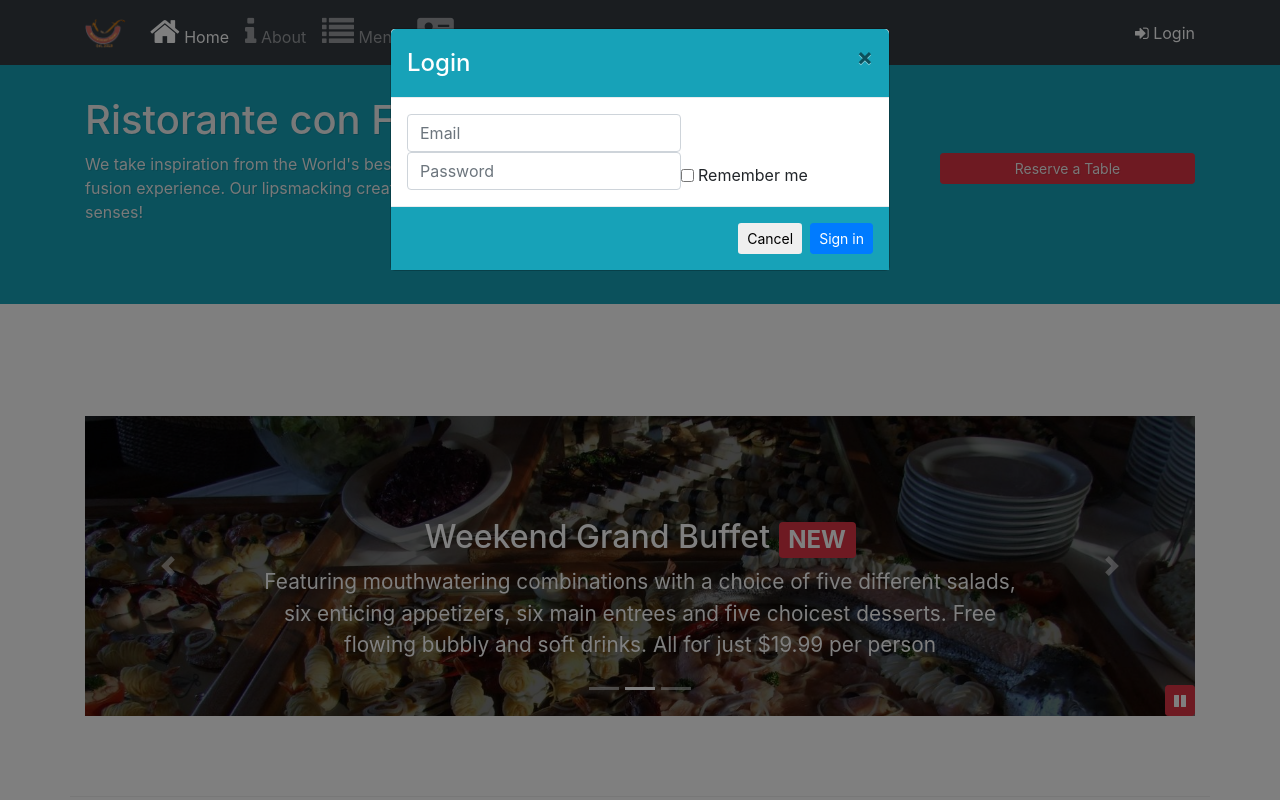
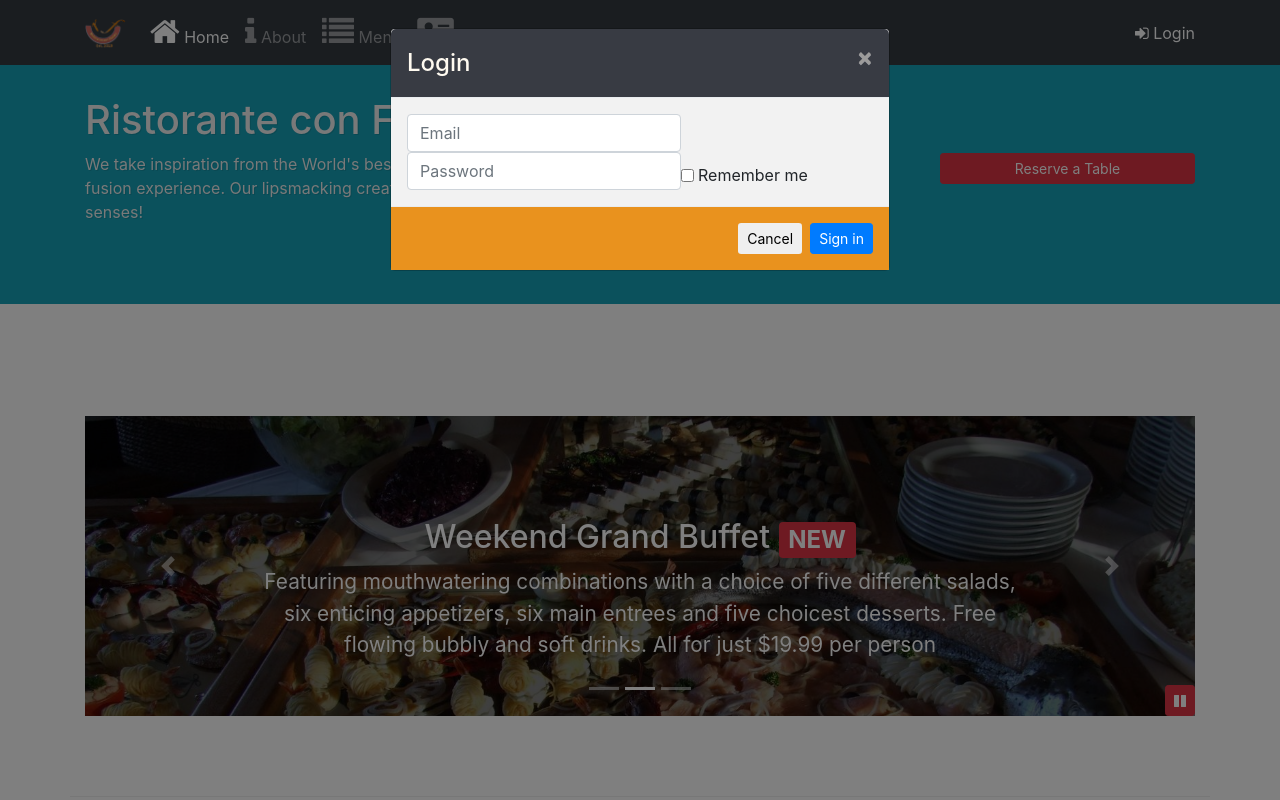
Before and after one commit to olbesp/conFusion, a website: page index.html in a window 1280 px wide. Both pictures are taken after a click on the link "Login". Shown: the top 800 px of the page. Drawn offline with nearby package versions, Linux system fonts and the light colour scheme; files whose address does not match are found by name.

Commit message:
Change modals

```diff
--- a/css/styles.scss
+++ b/css/styles.scss
@@ -7,6 +7,31 @@ $color-orange-light: #e9921e;
 $color-orange-dark: #832b05;
 
 $border-thin-light: 1px solid #ddd;
+
+////////////////////////////////////
+// MODAL STYLES
+////////////////////////////////////
+.modal {
+
+  &-header {
+    background-color: $color-grey-dark;
+    color: floralwhite;
+
+    .close {
+      color: floralwhite;
+    }
+  }
+
+  &-body {
+    background-color: $color-grey-light;
+  }
+
+  &-footer {
+    background-color: $color-orange-light;
+  }
+}
+
+///////////////////////////////////
 
 .jumbotron {
   color: $color-grey-light;
--- a/index.html
+++ b/index.html
@@ -29,7 +29,8 @@
           <li class="nav-item"><a href="contactus.html" class="nav-link"><i class="fa fa-address-card fa-2x" aria-hidden="true"></i> Contact</a></li>
         </ul>
         <span class="navbar-text">
-          <a href="#" data-toggle="modal" data-target="#loginModal">
+          <!-- LOGIN LINK -->
+          <a href="#" id="loginBtn">
             <span class="fa fa-sign-in"></span> Login
           </a>
         </span>
@@ -40,7 +41,7 @@
   <div class="modal fade" id="loginModal" role="dialog">
     <div class="modal-dialog" role="content">
       <div class="modal-content">
-        <div class="modal-header bg-info text-white">
+        <div class="modal-header">
           <h4 class="modal-title">Login</h4>
           <button type="button" class="close" data-dismiss="modal" name="button">
             &times;
@@ -64,7 +65,7 @@
             </div>
           </form>
         </div>
-        <div class="modal-footer bg-info text-white">
+        <div class="modal-footer">
           <button class="btn btn-default btn-sm" type="button" data-dismiss="modal">Cancel</button>
           <button class="btn btn-primary btn-sm" type="submit">Sign in</button>
         </div>
@@ -83,7 +84,8 @@
           <img src="img/logo.png" alt="Logo" class="img-fluid">
         </div>
         <div class="col col-sm-3 align-self-center">
-          <a data-toggle="modal" data-target="#reserveModal" class="btn btn-danger btn-sm btn-block">Reserve a Table</a>
+          <!-- RESERVE BUTTON -->
+          <button id="reserveBtn" class="btn btn-danger btn-sm btn-block">Reserve a Table</button>
         </div>
       </div>
     </div>
@@ -93,7 +95,7 @@
     <div class="modal-dialog" role="content">
       <div class="modal-content">
         <form action="">
-          <div class="modal-header bg-info text-white">
+          <div class="modal-header">
             <h4 class="modal-title">Reserve a Table</h4>
             <button type="button" class="close" data-dismiss="modal" name="button">
               &times;
@@ -170,7 +172,7 @@
               </div>
             </div>
           </div>
-          <div class="modal-footer bg-info text-white">
+          <div class="modal-footer">
             <button class="btn btn-default btn-sm" type="button" data-dismiss="modal">Cancel</button>
             <button class="btn btn-primary btn-sm" type="submit">Reserve</button>
           </div>
--- a/js/scripts.js
+++ b/js/scripts.js
@@ -16,4 +16,14 @@ $(document).ready(function() {
 
   });
 
+  // LOGIN LINK
+  $('#loginBtn').click(function() {
+    $('#loginModal').modal('toggle');
+  });
+
+  // RESERVE BUTTON
+  $('#reserveBtn').click(function() {
+    $('#reserveModal').modal('toggle');
+  });
+
 });
```
Also changed, not shown: css/styles.css.
